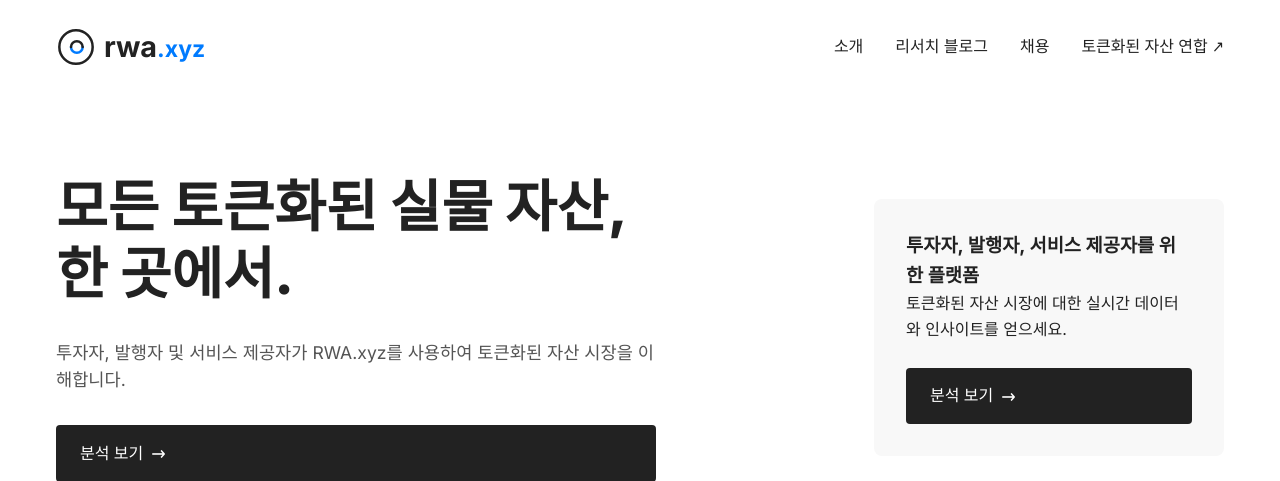
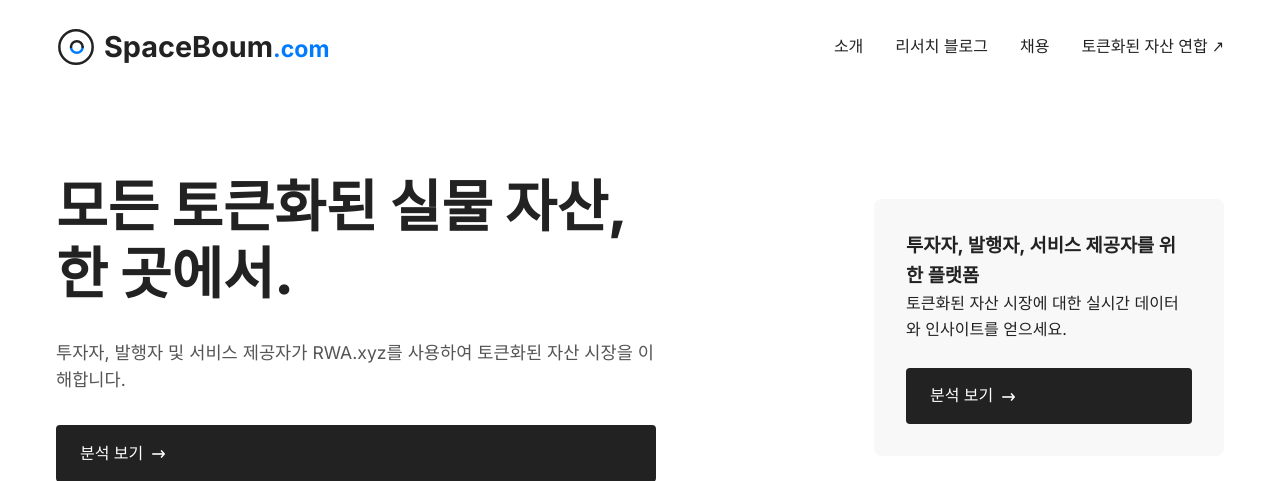
Before and after one commit to happybell80/s21_fastAPI_server, a FastAPI app: page / in a window 1280 px wide. Shown: the top 481 px of the page. Run offline with FastAPI, Linux system fonts and the light colour scheme.

Commit message:
html test

```diff
--- a/templates/index.html
+++ b/templates/index.html
@@ -3,7 +3,7 @@
 <head>
     <meta charset="UTF-8">
     <meta name="viewport" content="width=device-width, initial-scale=1.0">
-    <title>토큰화된 자산 플랫폼_SpaceBoum</title>
+    <title>토큰화된 자산 플랫폼</title>
     <!-- Google Fonts - Inter -->
     <link href="https://fonts.googleapis.com/css2?family=Inter:wght@400;500;600;700;800&display=swap" rel="stylesheet">
     <!-- Custom CSS -->
@@ -15,7 +15,7 @@
             <nav class="navbar">
                 <a href="/" class="logo">
                     <img src="/static/img/logo.svg" alt="로고">
-                    <span>rwa<span class="extension">.xyz</span></span>
+                    <span>SpaceBoum<span class="extension">.com</span></span>
                 </a>
                 <div class="nav-links">
                     <a href="#">소개</a>
```
